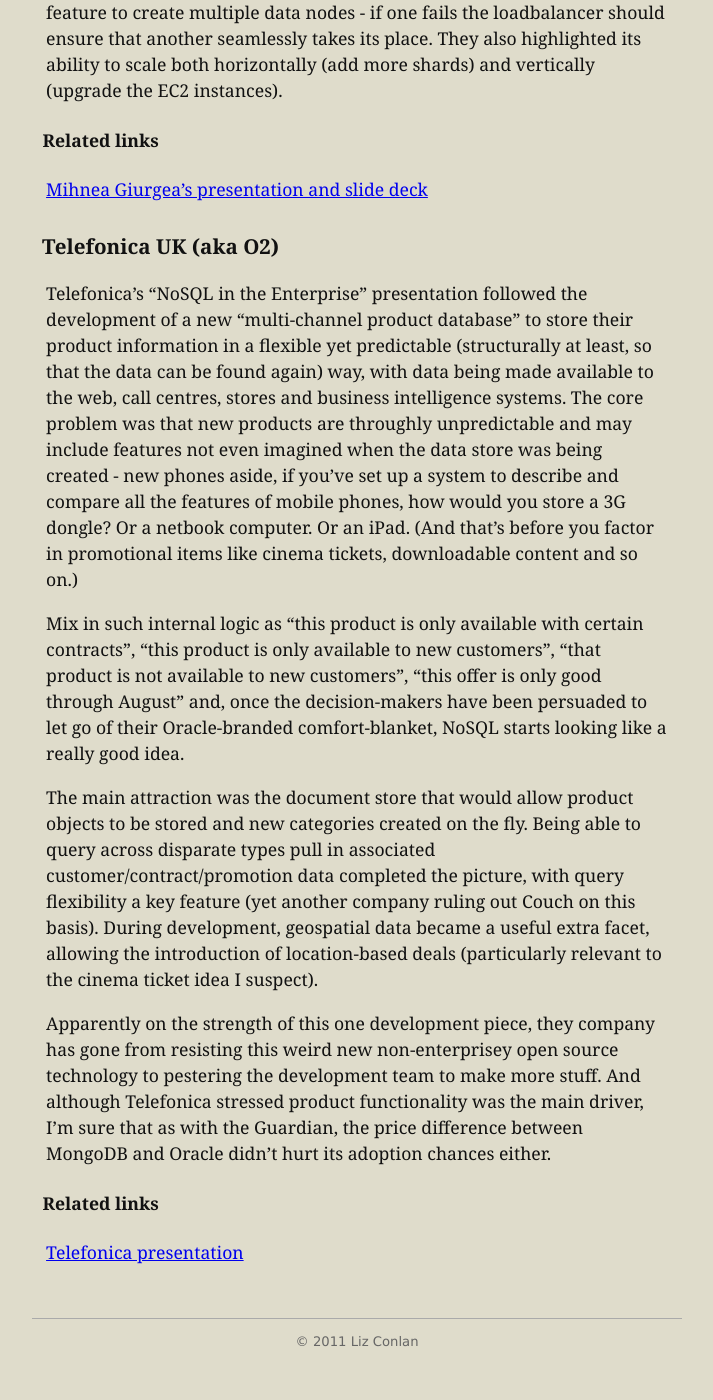
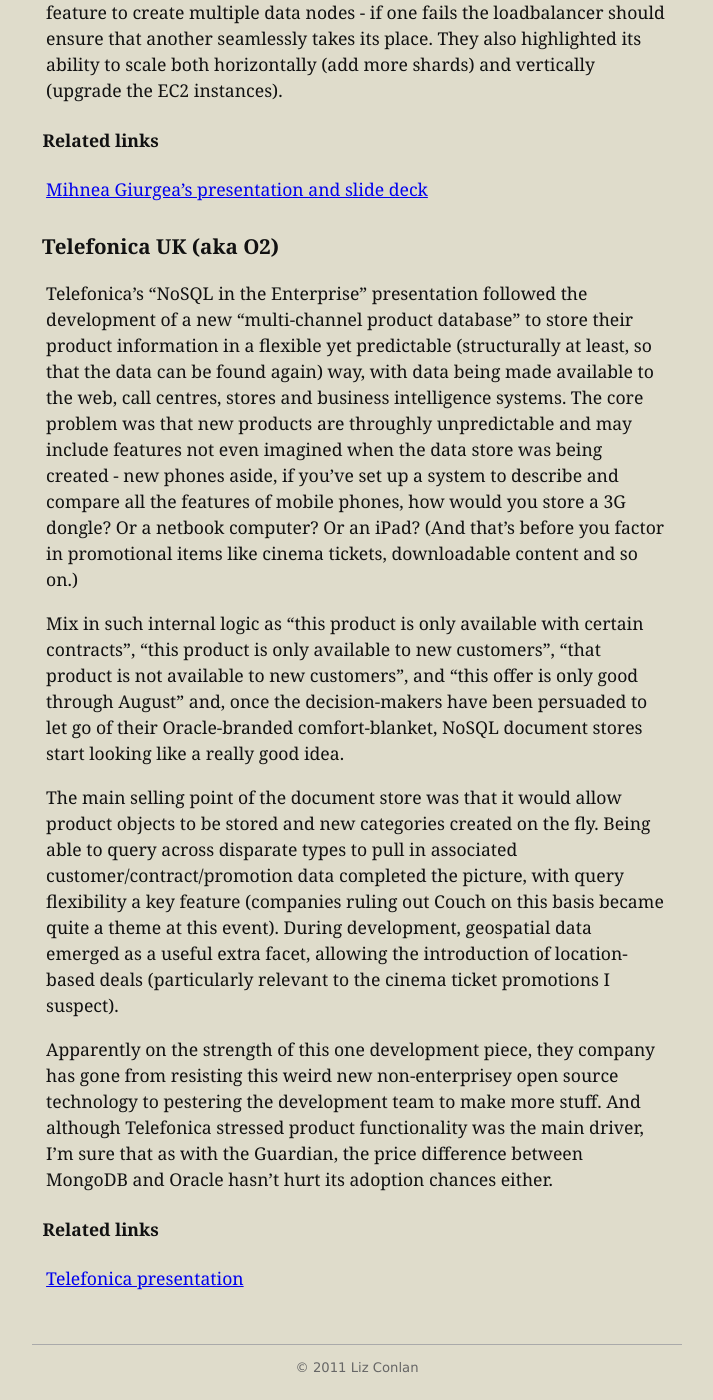
Before and after one commit to lizconlan/lizconlan.github.com, a Jekyll site: the page built from _posts/2011-09-21-mongouk-2011.md, in a window 1280 px wide and 1400 px high, scrolled down 2788 px. Shown: the whole window, without its empty margins (283-996 px from the left). Built offline with Jekyll 4.4.1, drawn with Linux system fonts in a browser that asks for light colours; before the commit the page ends 4162 px from its top, so only the background shows below that.

Commit message:
Tightening up the O2 vs Mongo bit

```diff
--- a/_posts/2011-09-21-mongouk-2011.md
+++ b/_posts/2011-09-21-mongouk-2011.md
@@ -63,13 +63,13 @@
 
 ### Telefonica UK (aka O2)
 
-Telefonica's "NoSQL in the Enterprise" presentation followed the development of a new "multi-channel product database" to store their product information in a flexible yet predictable (structurally at least, so that the data can be found again) way, with data being made available to the web, call centres, stores and business intelligence systems. The core problem was that new products are throughly unpredictable and may include features not even imagined when the data store was being created - new phones aside, if you've set up a system to describe and compare all the features of mobile phones, how would you store a 3G dongle? Or a netbook computer. Or an iPad. (And that's before you factor in promotional items like cinema tickets, downloadable content and so on.)
+Telefonica's "NoSQL in the Enterprise" presentation followed the development of a new "multi-channel product database" to store their product information in a flexible yet predictable (structurally at least, so that the data can be found again) way, with data being made available to the web, call centres, stores and business intelligence systems. The core problem was that new products are throughly unpredictable and may include features not even imagined when the data store was being created - new phones aside, if you've set up a system to describe and compare all the features of mobile phones, how would you store a 3G dongle? Or a netbook computer? Or an iPad? (And that's before you factor in promotional items like cinema tickets, downloadable content and so on.)
 
-Mix in such internal logic as "this product is only available with certain contracts", "this product is only available to new customers", "that product is not available to new customers", "this offer is only good through August" and, once the decision-makers have been persuaded to let go of their Oracle-branded comfort-blanket, NoSQL starts looking like a really good idea.
+Mix in such internal logic as "this product is only available with certain contracts", "this product is only available to new customers", "that product is not available to new customers", and "this offer is only good through August" and, once the decision-makers have been persuaded to let go of their Oracle-branded comfort-blanket, NoSQL document stores start looking like a really good idea.
 
-The main attraction was the document store that would allow product objects to be stored and new categories created on the fly. Being able to query across disparate types pull in associated customer/contract/promotion data completed the picture, with query flexibility a key feature (yet another company ruling out Couch on this basis). During development, geospatial data became a useful extra facet, allowing the introduction of location-based deals (particularly relevant to the cinema ticket idea I suspect).
+The main selling point of the document store was that it would allow product objects to be stored and new categories created on the fly. Being able to query across disparate types to pull in associated customer/contract/promotion data completed the picture, with query flexibility a key feature (companies ruling out Couch on this basis became quite a theme at this event). During development, geospatial data emerged as a useful extra facet, allowing the introduction of location-based deals (particularly relevant to the cinema ticket promotions I suspect).
 
-Apparently on the strength of this one development piece, they company has gone from resisting this weird new non-enterprisey open source technology to pestering the development team to make more stuff. And although Telefonica stressed product functionality was the main driver, I'm sure that as with the Guardian, the price difference between MongoDB and Oracle didn't hurt its adoption chances either.
+Apparently on the strength of this one development piece, they company has gone from resisting this weird new non-enterprisey open source technology to pestering the development team to make more stuff. And although Telefonica stressed product functionality was the main driver, I'm sure that as with the Guardian, the price difference between MongoDB and Oracle hasn't hurt its adoption chances either.
 
 #### Related links
 
```
